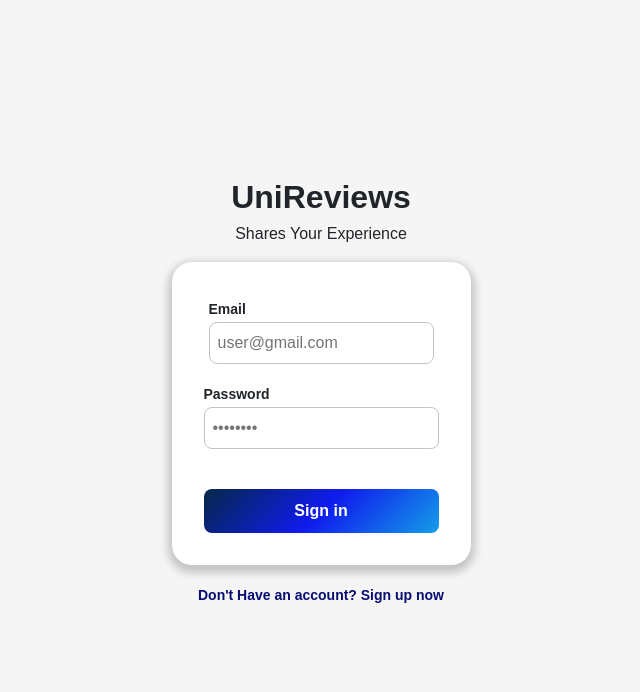
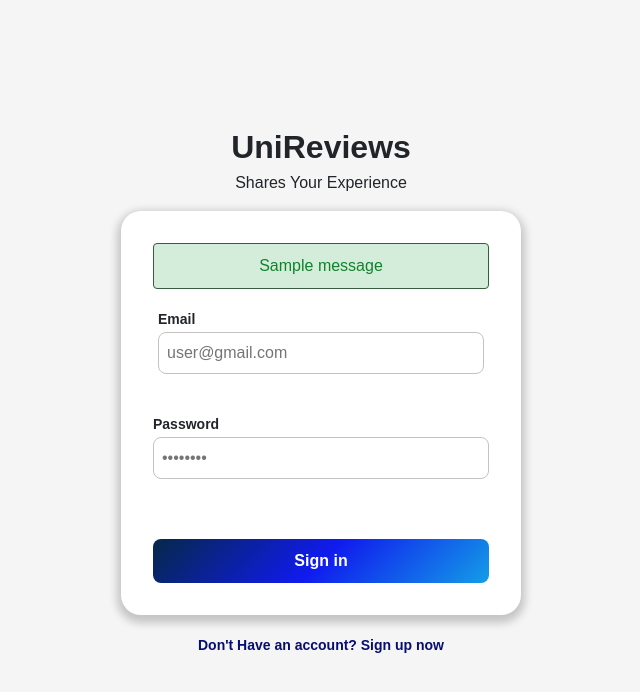
Before and after one commit to KGLapuz/AgileWebDevCits3403, a Flask app: page /log_in_page.html in a window 1280 px wide. Shown: the top 692 px of the page, without its empty margins (319-959 px from the left). Run offline with Flask 3, Linux system fonts and the light colour scheme; tables that the repository leaves empty hold one stand-in row (values such as "Sample post"); one stand-in notice (Sample message) is shown.

Commit message:
login page with wtforms and flask and werkzeug

```diff
--- a/app/log_in_page.py
+++ b/app/log_in_page.py
@@ -1,38 +1,43 @@
-from flask import Flask, session, redirect, \
-url_for, request, render_template
+from flask import Flask
+from flask_sqlalchemy import SQLAlchemy
+from flask_wtf import FlaskForm
+from wtforms import StringField, PasswordField, SubmitField
+from wtforms.validators import DataRequired, Email, Length, Regexp, ValidationError
+from config import Config
 
 app = Flask(__name__)
-app.secret_key = 'mysecret'
 
-TEST_DATA = {
-    "admin": "password123",
-}
+app.config.from_object(Config)
 
-@app.route('/')
-def index():
-    return render_template('index.html')
+db = SQLAlchemy(app)
 
-@app.route('/log_in_page.html',methods=['GET','POST'])
-def login():
-    error = None
-    if request.method == 'POST':
-        email = request.form.get('email')
-        password = request.form.get('password')
+class User(db.Model):
+    id = db.Column(db.Integer, primary_key=True)
+    username = db.Column(db.String(20), unique=True, nullable=False)
+    email = db.Column(db.String(120), unique=True, nullable=False)
+    password = db.Column(db.String(256), nullable=False)
 
-        if email in TEST_DATA and TEST_DATA[email] == password:
-            session['user'] = email
-            return redirect(url_for('dashboard'))
-        else:
-            error = "Incorrect username or password. Please try again."
+class RegistrationForm(FlaskForm):
+    username = StringField('Username', validators=[DataRequired(), Length(min=2,max=20)])
+    email = StringField('Email', validators=[DataRequired(), Email()])
+    password = PasswordField('Password', validators=[
+        DataRequired(),
+        Regexp(r'^(?=.*[A-Z])(?=.*[a-z](?=.\d)(?=.*[@$!%*?&])[A-Za-z\d@$!%*?&]{8,}$)',
+               message="Password must be 8+ chars, have 1 uppercase, 1 lowercase, 1 number, and 1 special char.")
+    ])
+    submit_signup = SubmitField('Sign Up')
 
-    return render_template('log_in_page.html' , error=error)
+    def validate_username(self, username):
+        user = User.query.filter_by(username=username.data).first()
+        if user:
+            raise ValidationError('Username is already taken.')
 
-@app.route('/dashboard')
-def dashboard():
-    if 'user' in session:
-        return f"<h1>Success!</h1><p>Welcome to the dashboard, {session['user']}.</p><a href='/logout'>Logout</a>"
+    def validate_email(self, email):
+        user = User.query.filter_by(email=email.data).first()
+        if user:
+            ValidationError('Email is already registered.')
 
-    return redirect(url_for('login'))
-
-if __name__ == '__main__':
-    app.run(debug=True)
+class LoginForm(FlaskForm):
+    email = StringField('Email', validators=[DataRequired(), Email()])
+    password = PasswordField('Password', validators=[DataRequired()])
+    submit_login = SubmitField('Sign in')
--- a/app/static/log_in_page_stylesheet.css
+++ b/app/static/log_in_page_stylesheet.css
@@ -17,6 +17,8 @@ body {
     display: flex;
     text-align: center;
     flex-direction: column;
+    width: 100%;
+    max-width: 400px;
 }
 
 .greetings h2 {
@@ -30,6 +32,7 @@ body {
     margin: 0;
     border-radius: 20px;
     box-shadow: 0 4px 8px 4px rgba(0,0,0,0.2);
+    width: 100%;
 }
 
 .credentials, .Credentials {
@@ -38,7 +41,9 @@ body {
 
 .email, .password, .UserName, .Email {
     margin: 5px;
-    padding-bottom: 15px;
+    min-height: 100px;
+    display: flex;
+    flex-direction: column;
 }
 
 .email p, .password p, .UserName p, .Email p {
@@ -55,7 +60,7 @@ input {
     width: 100%
 }
 
-button {
+.button {
     width: 100%;
     margin-top: 20px;
     border-radius: 8px;
@@ -125,3 +130,38 @@ button {
     color: #aaa;
     line-height: 1;
 }
+
+.error-text {
+    color: #b4424d;
+    font-size: 0.85rem;
+    margin-top: 2px;
+    font-weight:bold;
+    line-height: 1.2;
+    word-wrap: break-word;
+}
+
+.flash-msg {
+    padding: 10px;
+    margin-bottom: 20px;
+    border-radius: 4px;
+    text-align: center;
+    word-wrap: break-word;
+    overflow-wrap: break-word;
+}
+
+.flash-msg-container {
+    width: 100%;
+    margin-bottom: 10px;
+}
+
+.flash-error {
+    background-color: #fff2f3;
+    color: #721c24;
+    border: 1px solid #b2757b
+}
+
+.flash-success {
+    background-color: #d4edda;
+    color: #10832b;
+    border: 1px solid #355d3e
+}
--- a/app/templates/log_in_page.html
+++ b/app/templates/log_in_page.html
@@ -17,18 +17,36 @@
             <h2>UniReviews</h2>
             <p>Shares Your Experience</p>
         </div>
+
         <form class="login-container" action="{{url_for('login')}}" method="POST">
+            {{ login_form.hidden_tag() }}
+            <div class="flash-msg-container">
+                {% with messages = get_flashed_messages(with_categories=true) %}
+                    {% if messages %}
+                        {% for category, message in messages %}
+                            <div class="flash-msg flash-{{ category }}">{{ message }}</div>
+                        {% endfor %}
+                    {% endif %}
+                {% endwith %}
+            </div>
+
             <div class="credentials">
                 <div class="email">
                     <p>Email</p>
-                    <input type="text" name="email" placeholder="user@gmail.com" required/>
+                    {{ login_form.email(placeholder="user@gmail.com") }}
+                    {% for error in login_form.email.errors %}
+                        <div class="error-text">{{ error }}</div>
+                    {% endfor %}
                 </div>
                 <div class="password">
                     <p>Password</p>
-                    <input type="password" name="password" placeholder="••••••••" required/>
+                    {{ login_form.password(placeholder="••••••••") }}
+                    {% for error in login_form.password.errors %}
+                        <div class="error-text">{{ error }}</div>
+                    {% endfor %}
                 </div>
             </div>
-            <button type="submit">Sign in</button>
+            {{ login_form.submit_login(class="button") }}
         </form>
         <p class="signup-popup" onclick="popupSignup()">Don't Have an account? Sign up now</p>
     </div>
@@ -37,22 +55,32 @@
             <span class="close" onclick="closeSignUp()">&times;</span>
             <h2>Create Account</h2>
 
-            <form class="SignUp-container">
+            <form class="SignUp-container" action="{{ url_for('login')}}" method="POST">
+                {{ signup_form.hidden_tag() }}
             <div class="Credentials">
                 <div class="UserName">
                     <p>Username</p>
-                    <input type="text" name="UserName" placeholder="Username" required/>
+                    {{ signup_form.username(placeholder="Username") }}
+                    {% for error in signup_form.username.errors %}
+                        <div class="error-text">{{ error }}</div>
+                    {% endfor %}
                 </div>
                 <div class="Email">
                     <p>Email</p>
-                    <input type="text" name="email" placeholder="user@gmail.com"/>
+                    {{ signup_form.email(placeholder="user@gmail.com") }}
+                    {% for error in signup_form.email.errors %}
+                        <div class="error-text">{{ error }}</div>
+                    {% endfor %}
                 </div>
                  <div class="password">
                     <p>Password</p>
-                    <input type="password" name="password" placeholder="••••••••" required/>
+                    {{ signup_form.password(placeholder="••••••••") }}
+                    {% for error in signup_form.password.errors %}
+                        <div class="error-text">{{ error }}</div>
+                    {% endfor %}
                 </div>
             </div>
-            <button type="submit" class="signup-btn">Sign Up</button>
+            {{ signup_form.submit_signup(class="signup-btn button") }}
             </form>
         </div>
     </div>
--- /dev/null
+++ b/routes.py
@@ -0,0 +1,58 @@
+from flask import render_template, url_for, redirect, request, session, flash
+from werkzeug.security import generate_password_hash, check_password_hash
+
+from app.log_in_page import app, db, RegistrationForm, LoginForm, User
+import os
+
+@app.route('/')
+def index():
+    return render_template('index.html')
+
+@app.route('/log_in_page.html',methods=['GET','POST'])
+def login():
+    login_form = LoginForm()
+    signup_form = RegistrationForm()
+
+    # for login post
+    if login_form.submit_login.data and login_form.validate_on_submit():
+        user = User.query.filter_by(email=login_form.email.data).first()
+        if user and check_password_hash(user.password, login_form.password.data):
+            session['user'] = user.username
+            return redirect(url_for('dashboard'))
+        else:
+            flash('Login Unsuccessful. Please Check email and password', 'error')
+
+    # for signup post
+    if signup_form.submit_signup.data and signup_form.validate_on_submit():
+        hashed_password = generate_password_hash(signup_form.password.data)
+        user = User(username=signup_form.username.data,
+                    email = signup_form.emai.data,
+                    password = hashed_password)
+        db.session.add(user)
+        db.session.commit()
+
+        flash('Account created successfully! You can now log in.', 'success')
+        return redirect(url_for('login'))
+
+    if signup_form.errors:
+        flash('Please correct the errors in the sign up form.', 'error')
+
+    return render_template('log_in_page.html', login_form=login_form, signup_form =signup_form)
+
+@app.route('/dashboard')
+def dashboard():
+    if 'user' in session:
+        return f"<h1>Success!</h1><p>Welcome to the dashboard, {session['user']}.</p><a href='/logout'>Logout</a>"
+
+    return redirect(url_for('login'))
+
+@app.route('/logout')
+def logout():
+    session.pop('user', None)
+    return redirect(url_for('login'))
+
+if __name__ == '__main__':
+    with app.app_context():
+        db.create_all()
+    debug_mode = os.environ.get('FLASK_DEBUG', 'False').lower == 'true'
+    app.run(debug=debug_mode)
```
Also changed, not shown: config.py (added, +8 -0 lines), app.db (added), app/__init__.py (added).
